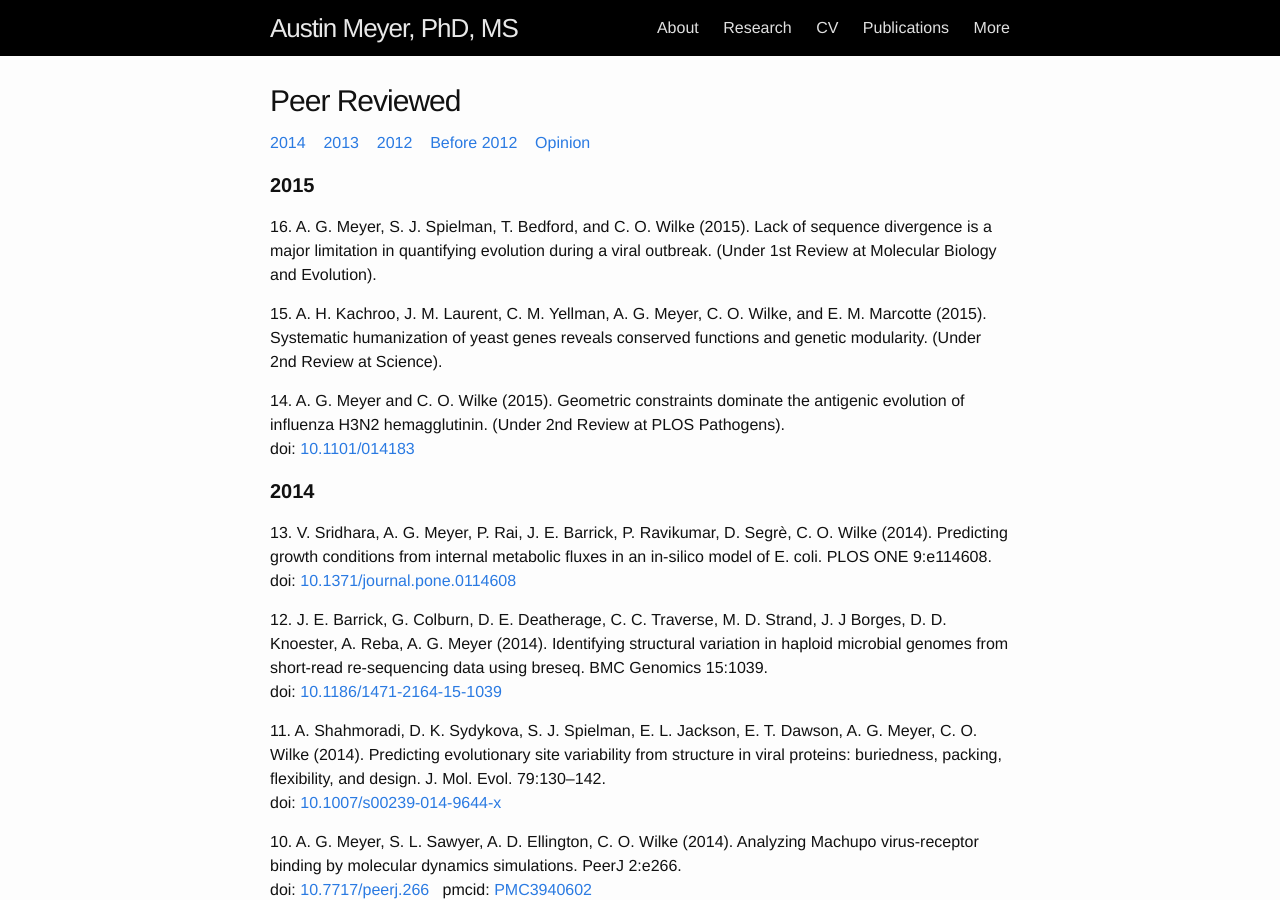
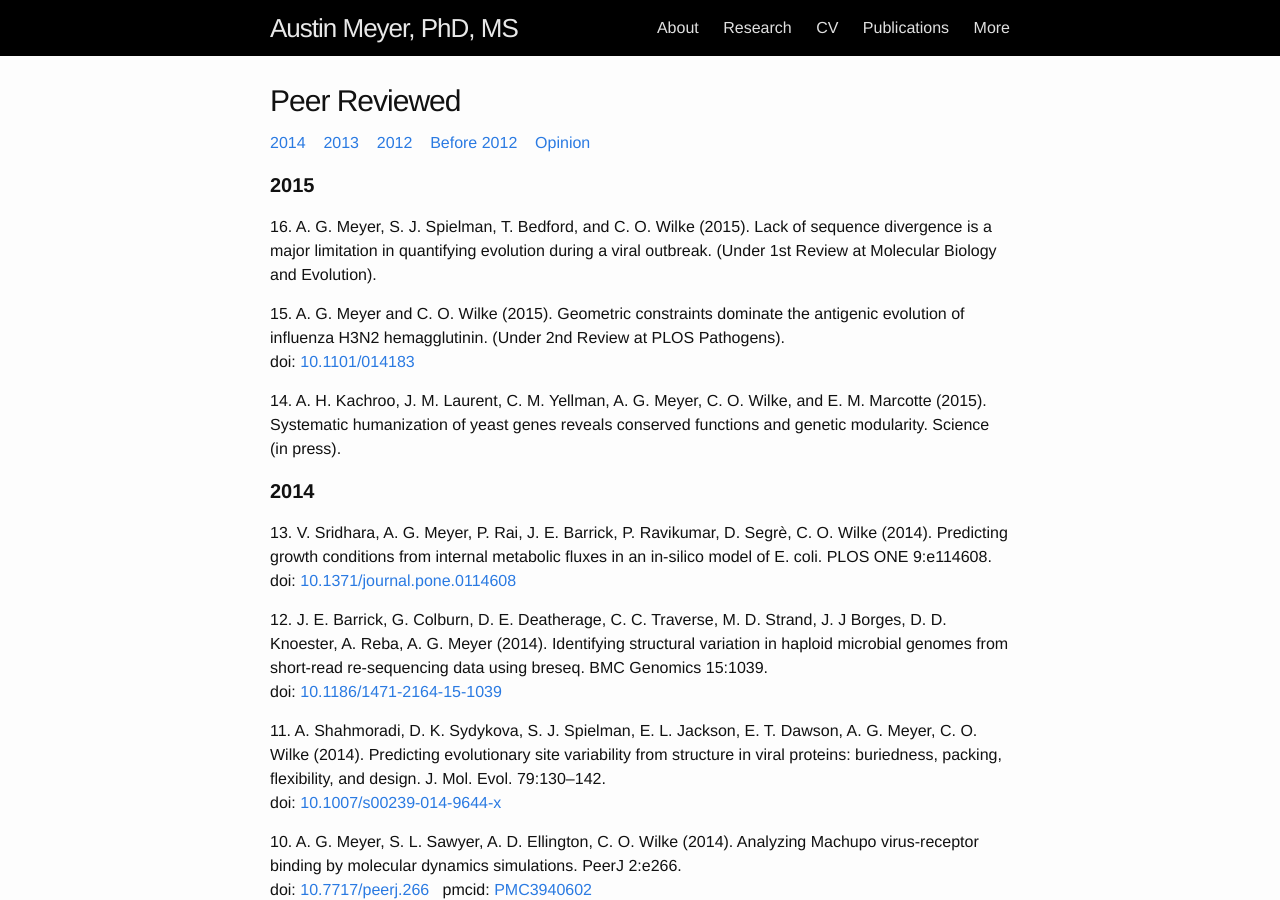
Before and after one commit to ausmeyer/ausmeyer.github.io, a Jekyll site: the page built from publications.html, in a window 1280 px wide and 900 px high. Built offline with Jekyll 4.4.1, drawn with Linux system fonts in a browser that asks for light colours.

Commit message:
Update for science paper.

```diff
--- a/_data/peer_review.yml
+++ b/_data/peer_review.yml
@@ -2,17 +2,18 @@
   year: 2015
   title: Lack of sequence divergence is a major limitation in quantifying evolution during a viral outbreak
   ref: "(Under 1st Review at Molecular Biology and Evolution)"
-
-- author: A. H. Kachroo, J. M. Laurent, C. M. Yellman, A. G. Meyer, C. O. Wilke, and E. M. Marcotte
-  year: 2015
-  title: Systematic humanization of yeast genes reveals conserved functions and genetic modularity
-  ref: "(Under 2nd Review at Science)"
 
 - author: A. G. Meyer and C. O. Wilke
   year: 2015
   title: Geometric constraints dominate the antigenic evolution of influenza H3N2 hemagglutinin
   ref: "(Under 2nd Review at PLOS Pathogens)"
   doi: 10.1101/014183
+
+- author: A. H. Kachroo, J. M. Laurent, C. M. Yellman, A. G. Meyer, C. O. Wilke, and E. M. Marcotte
+  year: 2015
+  title: Systematic humanization of yeast genes reveals conserved functions and genetic modularity
+  ref: "Science (in press)"
+
 
 - author: V. Sridhara, A. G. Meyer, P. Rai, J. E. Barrick, P. Ravikumar, D. Segrè, C. O. Wilke
   year: 2014
```
